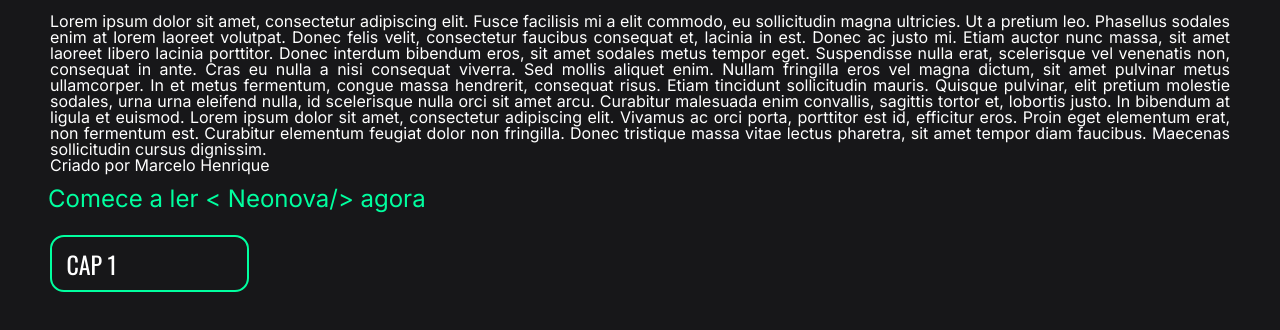
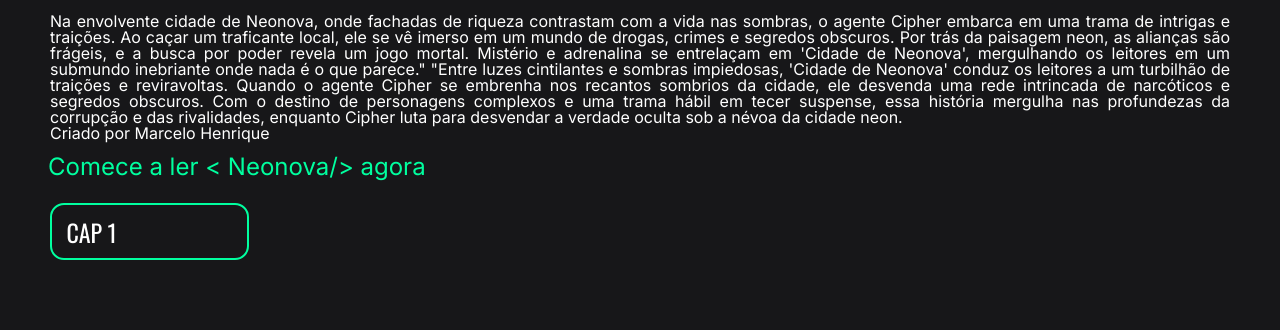
Before and after one commit to NotsLeaf/Infinity, a plain HTML site: page pages/Neonova/neonovaindex.html in a window 1280 px wide. Shown: the part 460-790 px from the top of the page. Drawn offline with nearby package versions, Linux system fonts and the light colour scheme.

Commit message:
text change

```diff
--- a/pages/Neonova/neonovaindex.html
+++ b/pages/Neonova/neonovaindex.html
@@ -41,8 +41,9 @@
     <main class="neonova__content">
         <h2 class="title-neonova">NeoNova</h2>
         <img src="../../images/NeoNova.jpg" alt="" class="neonova__img">
-        <p class="neonova__description">Lorem ipsum dolor sit amet, consectetur adipiscing elit. Fusce facilisis mi a elit commodo, eu sollicitudin magna ultricies. Ut a pretium leo. Phasellus sodales enim at lorem laoreet volutpat. Donec felis velit, consectetur faucibus consequat et, lacinia in est. Donec ac justo mi. Etiam auctor nunc massa, sit amet laoreet libero lacinia porttitor. Donec interdum bibendum eros, sit amet sodales metus tempor eget.
-            Suspendisse nulla erat, scelerisque vel venenatis non, consequat in ante. Cras eu nulla a nisi consequat viverra. Sed mollis aliquet enim. Nullam fringilla eros vel magna dictum, sit amet pulvinar metus ullamcorper. In et metus fermentum, congue massa hendrerit, consequat risus. Etiam tincidunt sollicitudin mauris. Quisque pulvinar, elit pretium molestie sodales, urna urna eleifend nulla, id scelerisque nulla orci sit amet arcu. Curabitur malesuada enim convallis, sagittis tortor et, lobortis justo. In bibendum at ligula et euismod. Lorem ipsum dolor sit amet, consectetur adipiscing elit. Vivamus ac orci porta, porttitor est id, efficitur eros. Proin eget elementum erat, non fermentum est. Curabitur elementum feugiat dolor non fringilla. Donec tristique massa vitae lectus pharetra, sit amet tempor diam faucibus. Maecenas sollicitudin cursus dignissim.</p>
+        <p class="neonova__description">
+            Na envolvente cidade de Neonova, onde fachadas de riqueza contrastam com a vida nas sombras, o agente Cipher embarca em uma trama de intrigas e traições. Ao caçar um traficante local, ele se vê imerso em um mundo de drogas, crimes e segredos obscuros. Por trás da paisagem neon, as alianças são frágeis, e a busca por poder revela um jogo mortal. Mistério e adrenalina se entrelaçam em 'Cidade de Neonova', mergulhando os leitores em um submundo inebriante onde nada é o que parece."
+"Entre luzes cintilantes e sombras impiedosas, 'Cidade de Neonova' conduz os leitores a um turbilhão de traições e reviravoltas. Quando o agente Cipher se embrenha nos recantos sombrios da cidade, ele desvenda uma rede intrincada de narcóticos e segredos obscuros. Com o destino de personagens complexos e uma trama hábil em tecer suspense, essa história mergulha nas profundezas da corrupção e das rivalidades, enquanto Cipher luta para desvendar a verdade oculta sob a névoa da cidade neon.
         <p class="neonova__description"><b>Criado por Marcelo Henrique</b></p>
         <h2 class="title-neonova sub-title">Comece a ler < Neonova/> agora</h2>
         <a href="neonovacap1.html" class="cap__button">CAP 1</a>
```
